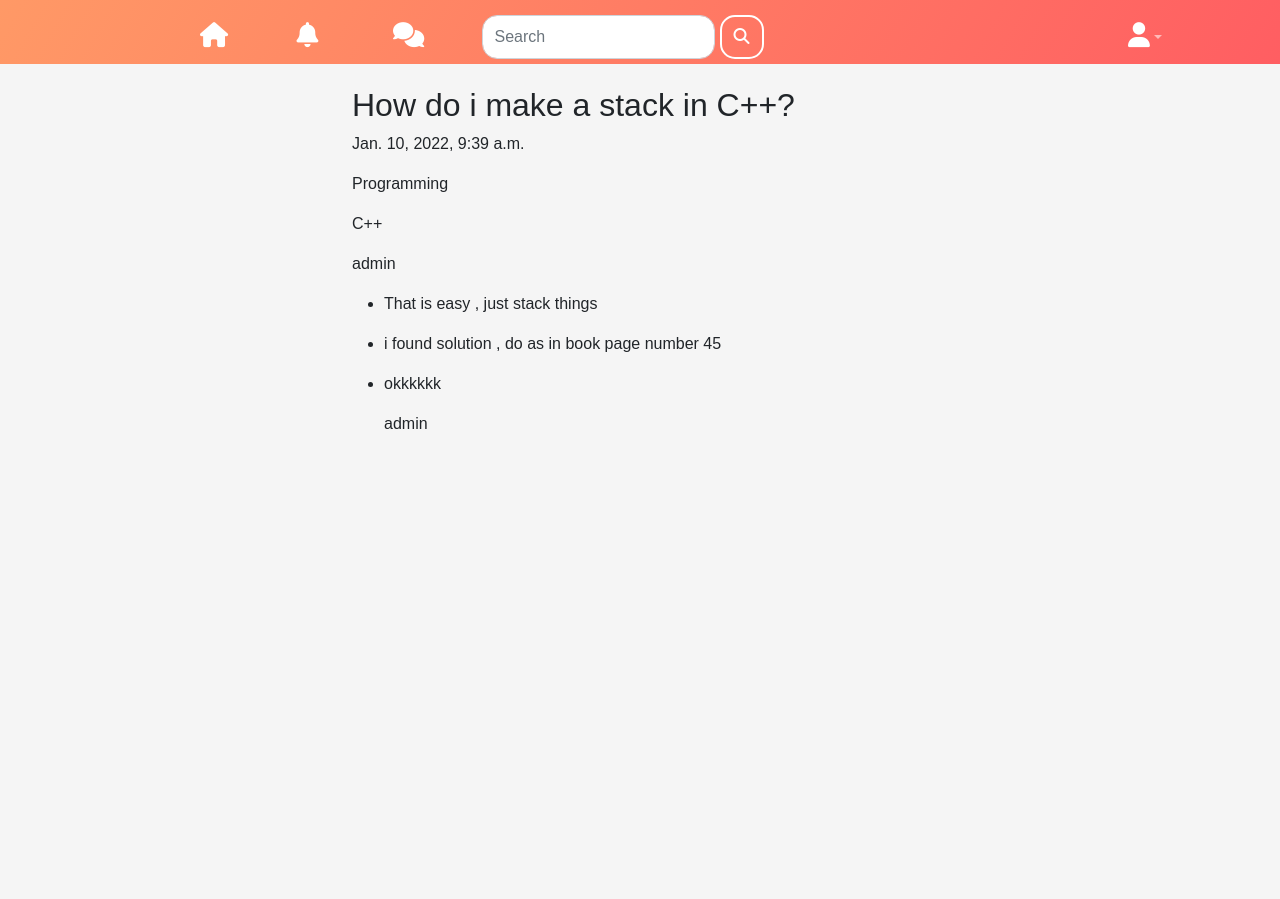
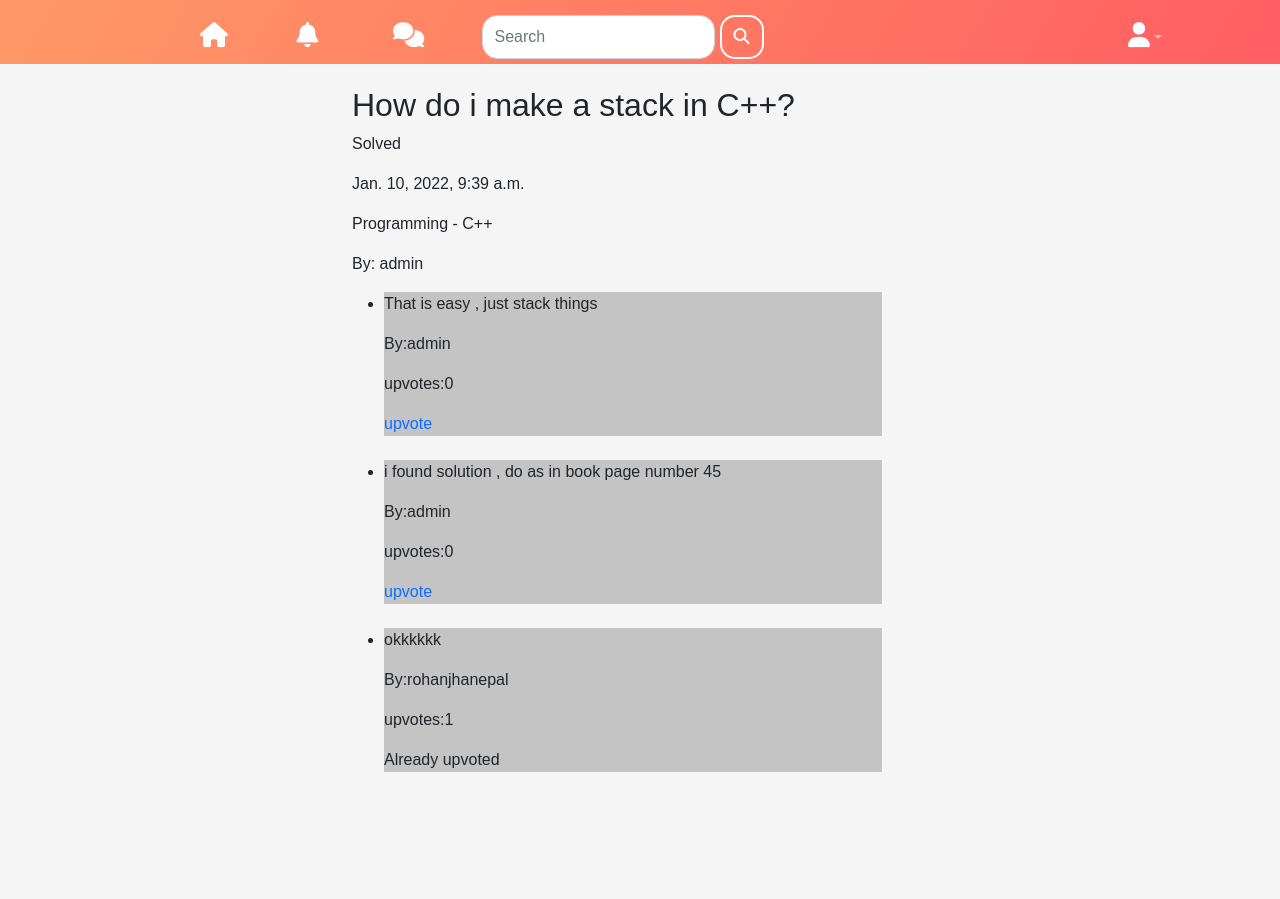
Before and after one commit to rohanjhanepal/DiscussionForum, a Django app: a page that uses forum/templates/forum/post.html in a window 1280 px wide. Run offline with Django 3.2, Linux system fonts and the light colour scheme; a user stored in the database is signed in; data comes from the database, SQL or seed files in the repository; both versions use the stored data as it was after the commit; some libraries are stand-ins or nearby versions.

Commit message:
upvote added

```diff
--- a/forum/templates/forum/post.html
+++ b/forum/templates/forum/post.html
@@ -1,22 +1,56 @@
 {% extends "forum/base.html" %}
+{% load actions %}
+
+{% define 0 as found_upvote %}
 
 {% block title %} {{ post.title }} {% endblock title %}
 
 {% block content %}
     <h2>{{ post.title }}</h2>
+    {% if user.is_authenticated %}
+
+        {% if user.username == post.posted_by.username %}
+            {% if post.solved is not True %}
+                <a href={% url "forum:solved" slug=post.slug %}>Solved</a>
+            {% else %}
+                <p>Solved</p>
+            {% endif %}
+        {% endif %}
+
+    {% endif %}
     <p>{{ post.posted_on }}</p>
-    <p>{{ post.category.name }}</p>
-    <p>{{ post.subcategory.name }}</p>
-    <p>{{ post.posted_by.username }}</p>
+    <p>{{ post.category.name }} - {{ post.subcategory.name }}</p>
+    <p>By: {{ post.posted_by.username }}</p>
     <ul>
         {% for answer in post.answer.all %}
-            <li>
+            <li style="background-color:rgb(196, 196, 196)">
                 <p>{{ answer.answer }}</p>
+                <p>By:{{ answer.posted_by.username }}</p>
+                <p>upvotes:{{ answer.upvote.all|length }}</p>
+
+            {% if user.is_authenticated %}
+              {% if answer.upvote.all|length > 0 %}
                 {% for upvote in answer.upvote.all %}
-                    <p>{{ upvote.user }}</p>
+                  {% if user.username == upvote.user.username %}
+                  <div style="display:none;">{{ found_upvote|add:"1" }} </div>  <!-- do not touch this line of code -->
+                  {% endif %}
+                {% endfor %}
 
-                {% endfor %}
+                {% if found_upvote == "0" %}
+                    <a href={% url "forum:upvote" id=answer.pk %}>upvote</a>
+                   <div style="display:none;">{{ found_upvote|add:"1" }} </div> <!-- do not touch this line of code -->
+                {% else %}
+                    <p>Already upvoted</p>
+                {% endif %}
+              {% else %}
+                 <a href={% url "forum:upvote" id=answer.pk %}>upvote</a>
+                 <div style="display:none;">{{ found_upvote|add:"1" }} </div>  <!-- do not touch this line of code -->
+              {% endif %}
+            {% endif %}
             </li>
+            <br>
+            <div style="display:none;">{{ found_upvote|add:"-1" }} </div>  <!-- do not touch this line of code -->
+
         {% endfor %}
     </ul>
 {% endblock content %}
--- a/forum/urls.py
+++ b/forum/urls.py
@@ -10,4 +10,6 @@ urlpatterns = [
     path('login' , views.login_view, name='login'),
     path('logout' , views.logout_view, name='logout'),
     path('signup' , views.signup_view, name='signup'),
+    path(r'^upvote/<int:id>/$' , views.upvote , name='upvote'),
+    path(r'^solved/<slug:slug>/$' , views.solved , name='solved'),
 ]
--- a/forum/views.py
+++ b/forum/views.py
@@ -3,6 +3,7 @@ from django.contrib.auth import authenticate , login , logout
 from django.contrib import messages
 from django.contrib.auth.decorators import login_required
 from django.contrib.auth.models import User
+from django.http import HttpResponseRedirect
 from . import models
 from . import forms
 
@@ -76,3 +77,24 @@ def search(request):
         return render(request, 'forum/search.html', context=context)
     messages.error(request, 'You have to enter a search query')
     return redirect('forum:home')
+
+
+def upvote(request,**kwargs):
+    answer = models.Answer.objects.get(id=kwargs['id'])
+    user = request.user
+
+    if models.Upvote.objects.filter(answer=answer , user=user).exists():
+        pass
+    else:
+        upv = models.Upvote(user=user, answer=answer)
+        upv.save()
+
+
+    return redirect('forum:home')
+
+def solved(request,slug):
+    post = models.Post.objects.get(slug=slug)
+    if(not post.solved):
+        post.solved = True
+    post.save()
+    return redirect('forum:home')
```
Also changed, not shown: forum/templatetags/actions.py (added, +7 -0 lines), db.sqlite3.
